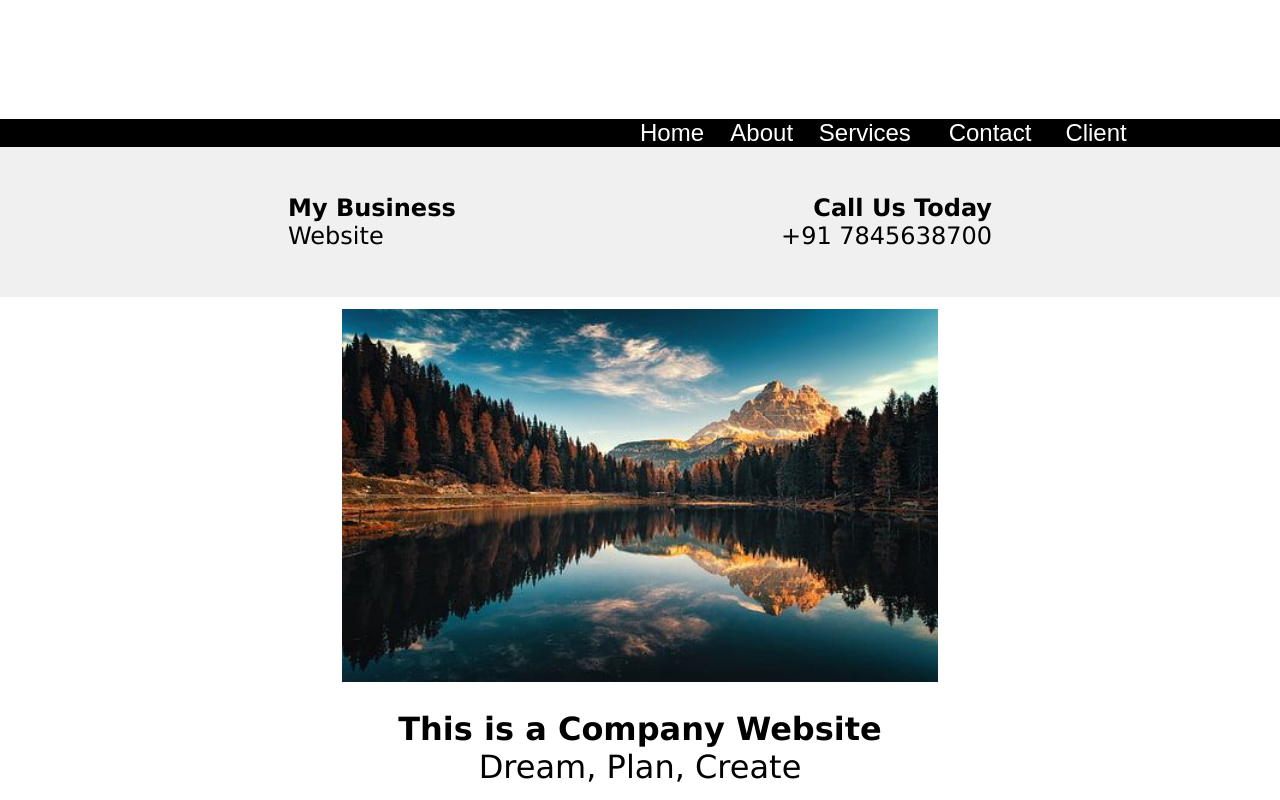
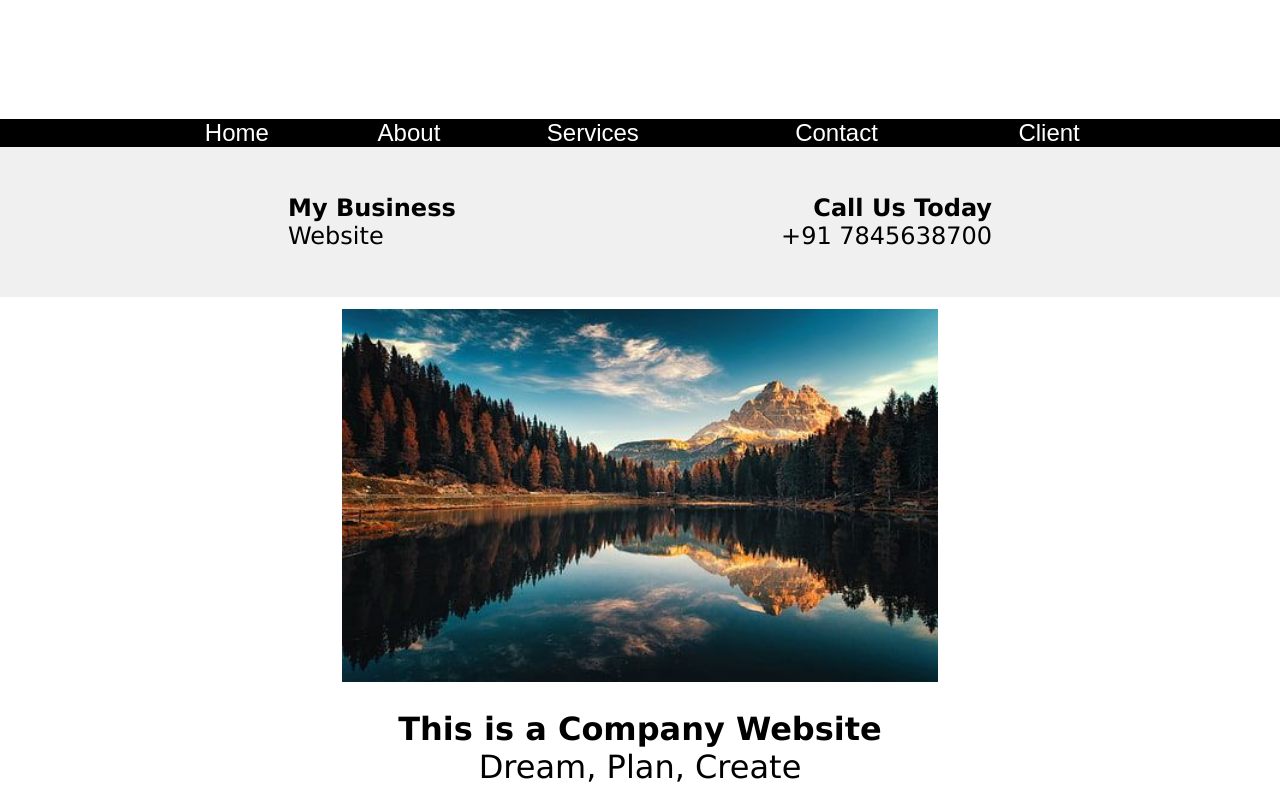
Before and after one commit to Poushalipaul14/1st-webpage, a plain HTML site: page index.html in a window 1280 px wide. Shown: the top 800 px of the page. Drawn offline with Linux system fonts and the light colour scheme.

Commit message:
Update index.html

```diff
--- a/index.html
+++ b/index.html
@@ -14,9 +14,9 @@
      <table border="0" width="100%" cellpadding="0" cellspacing="0" bgcolor=black>
          <tr>
              <td>
-                 <table border="0", width="80%", cellspacing="0" cellpadding="0"  align="center">
+                 <table border="0", width="85%", cellspacing="0" cellpadding="0"  align="center">
                      <tr>
-                         <td width="50%"></td>
+                         <td width="10%"></td>
                          <td>Home</td>
 						 <td>About</td>
                          <td>Services</td>
```
